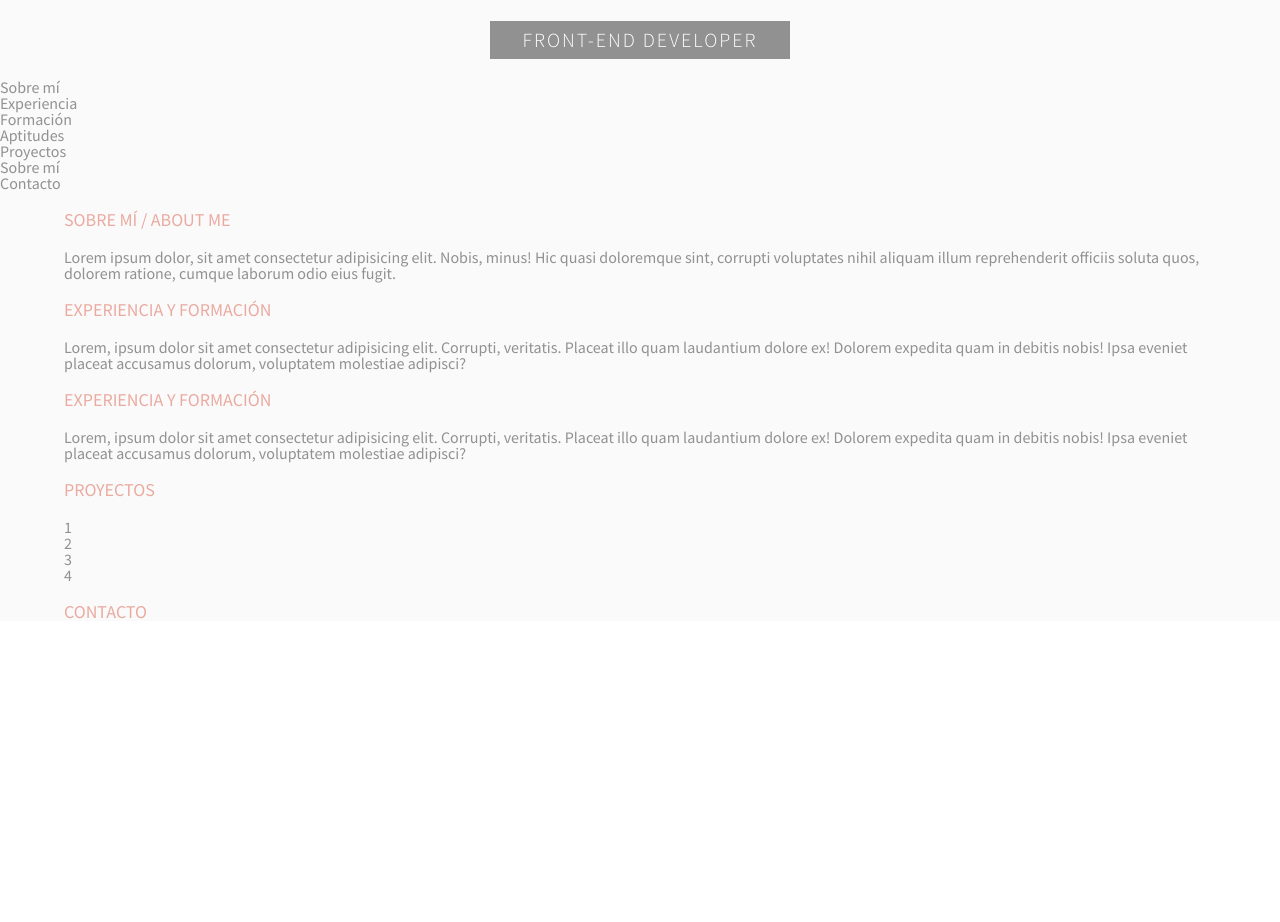
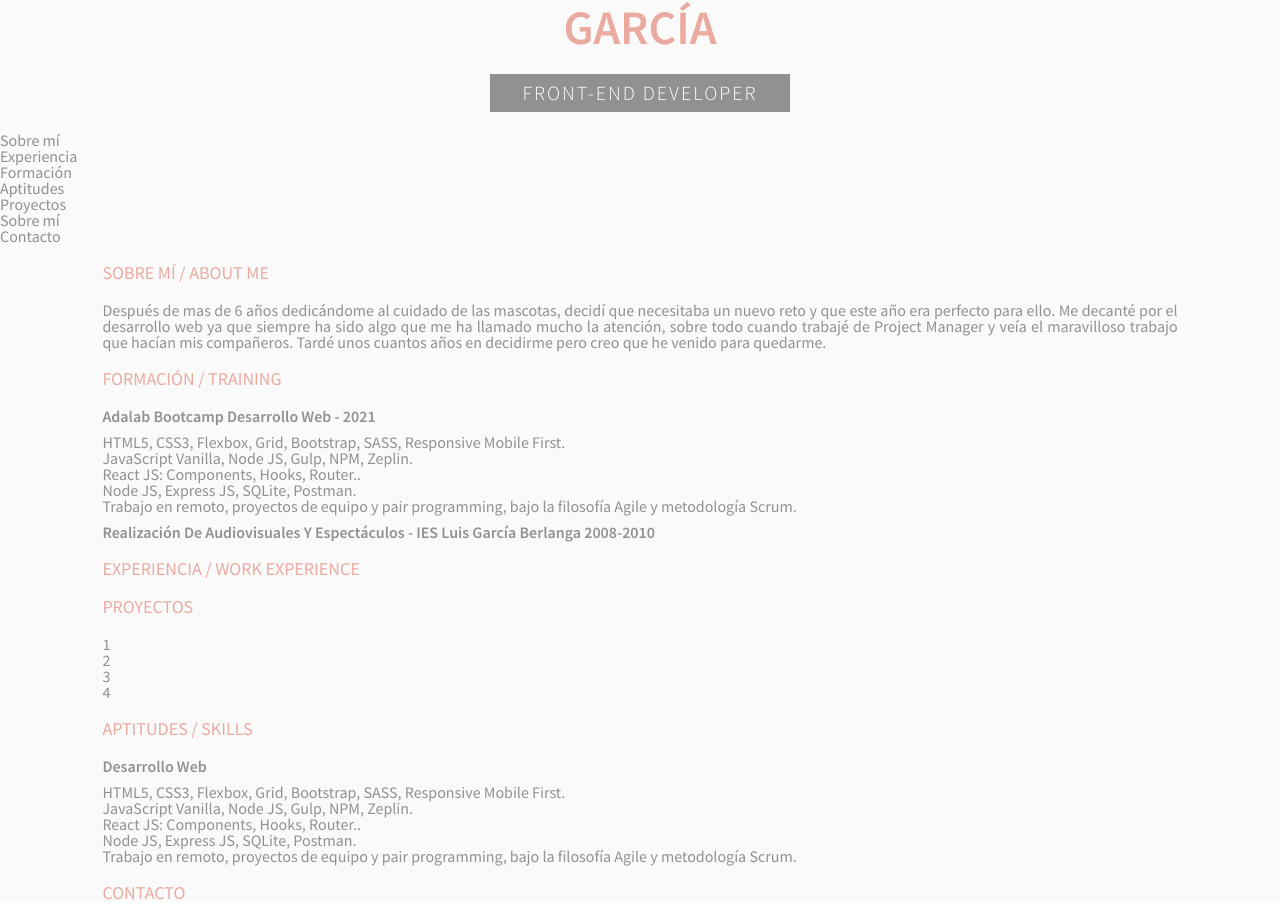
Before and after one commit to mariamolinagarcia/MariaMolina-Porfolio, a React (Create React App) app: page / in a window 1280 px wide. Shown: the part 401-1323 px from the top of the page. Before the commit the page ends 1042 px from the top, so only its background shows below. Built offline with nearby package versions, Linux system fonts and the light colour scheme.

Commit message:
added content

```diff
--- a/src/components/AboutMe.js
+++ b/src/components/AboutMe.js
@@ -5,7 +5,9 @@ const AboutMe = ()=>{
     return (
         <div>
             <h3>Sobre mí / About me</h3>
-            <p>Lorem ipsum dolor, sit amet consectetur adipisicing elit. Nobis, minus! Hic quasi doloremque sint, corrupti voluptates nihil aliquam illum reprehenderit officiis soluta quos, dolorem ratione, cumque laborum odio eius fugit.</p>
+            <p>Después de mas de 6 años dedicándome al cuidado de las mascotas, decidí que necesitaba un nuevo reto y que este año era perfecto para ello. Me decanté por el desarrollo web ya que siempre ha sido algo que me ha llamado mucho la atención, sobre todo cuando trabajé de Project Manager y veía el maravilloso trabajo que hacían mis compañeros. Tardé unos cuantos años en decidirme pero creo que he venido para quedarme.</p>
+
+
 
         </div>
     )
--- a/src/components/Experience.js
+++ b/src/components/Experience.js
@@ -4,8 +4,8 @@ const Experience = ()=>{
 
     return (
         <div>
-            <h3>Experiencia y formación</h3>
-            <p>Lorem, ipsum dolor sit amet consectetur adipisicing elit. Corrupti, veritatis. Placeat illo quam laudantium dolore ex! Dolorem expedita quam in debitis nobis! Ipsa eveniet placeat accusamus dolorum, voluptatem molestiae adipisci?</p>
+            <h3>Experiencia / Work Experience</h3>
+
 
         </div>
     )
--- a/src/components/Main.js
+++ b/src/components/Main.js
@@ -2,6 +2,8 @@ import AboutMe from './AboutMe';
 import Experience from './Experience';
 import Projects from './Projects';
 import Contact from './Contact';
+import Training from './Training';
+import Skills from './skills';
 import '../styles/main.scss';
 
 const Main = ()=>{
@@ -10,9 +12,11 @@ const Main = ()=>{
     return (
         <div className='main'>
             <AboutMe />
-            <Experience />
+            <Training />
+
             <Experience />
             <Projects />
+            <Skills />
             <Contact />
 
         </div>
--- a/src/components/Sidebar.js
+++ b/src/components/Sidebar.js
@@ -6,8 +6,8 @@ const Sidebar = ()=>{
 
     <nav>
        <ul>
+         Sobre mí
          <li>
-        Sobre mí
          </li>
          <li>
          Experiencia
--- /dev/null
+++ b/src/components/Training.js
@@ -0,0 +1,22 @@
+
+const Training = ()=>{
+
+
+    return (
+        <div>
+            <h3>Formación / Training</h3>
+            <h4>Adalab bootcamp desarrollo web - 2021</h4>
+            <ul>
+                <li>HTML5, CSS3, Flexbox, Grid, Bootstrap, SASS, Responsive Mobile First.</li>
+                <li>JavaScript Vanilla, Node JS, Gulp, NPM, Zeplin.</li>
+                <li>React JS: Components, Hooks, Router..</li>
+                <li>Node JS, Express JS, SQLite, Postman.</li>
+                <li>Trabajo en remoto, proyectos de equipo y pair programming, bajo la filosofía Agile y metodología Scrum.</li>
+            </ul>
+            <h4>Realización de audiovisuales y espectáculos - IES Luis García Berlanga 2008-2010</h4>
+
+        </div>
+    )
+}
+
+export default Training;
--- /dev/null
+++ b/src/components/skills.js
@@ -0,0 +1,24 @@
+const Skills = ()=>{
+
+
+    return (
+        <div>
+            <h3>Aptitudes / Skills</h3>
+
+            <h4>Desarrollo web</h4>
+            <ul>
+                <li>HTML5, CSS3, Flexbox, Grid, Bootstrap, SASS, Responsive Mobile First.</li>
+                <li>JavaScript Vanilla, Node JS, Gulp, NPM, Zeplin.</li>
+                <li>React JS: Components, Hooks, Router..</li>
+                <li>Node JS, Express JS, SQLite, Postman.</li>
+                <li>Trabajo en remoto, proyectos de equipo y pair programming, bajo la filosofía Agile y metodología Scrum.</li>
+            </ul>
+
+
+
+
+        </div>
+    )
+}
+
+export default Skills;
--- a/src/styles/header.scss
+++ b/src/styles/header.scss
@@ -20,6 +20,9 @@
   }
   &__titles {
     line-height: 1.4;
+    & h1 {
+      width: 13ch;
+    }
     &--h2 {
       width: 300px;
       background-color: $second-background-color;
--- a/src/styles/main.scss
+++ b/src/styles/main.scss
@@ -1,4 +1,5 @@
 .main {
-  margin-left: 5vw;
-  margin-right: 5vw;
+  margin-left: 8vw;
+  margin-right: 8vw;
+  text-align: justify;
 }
--- a/src/styles/page.scss
+++ b/src/styles/page.scss
@@ -29,3 +29,10 @@ h3 {
   text-transform: uppercase;
   margin: 20px 0px 20px 0px;
 }
+
+h4 {
+  font-size: 16px;
+  font-weight: 600;
+  margin: 10px 0px 10px 0px;
+  text-transform: capitalize;
+}
```
Also changed, not shown: 1 other file (tests, documents, lock files or other folders). Lines whose indentation alone changed are shown as unchanged.
